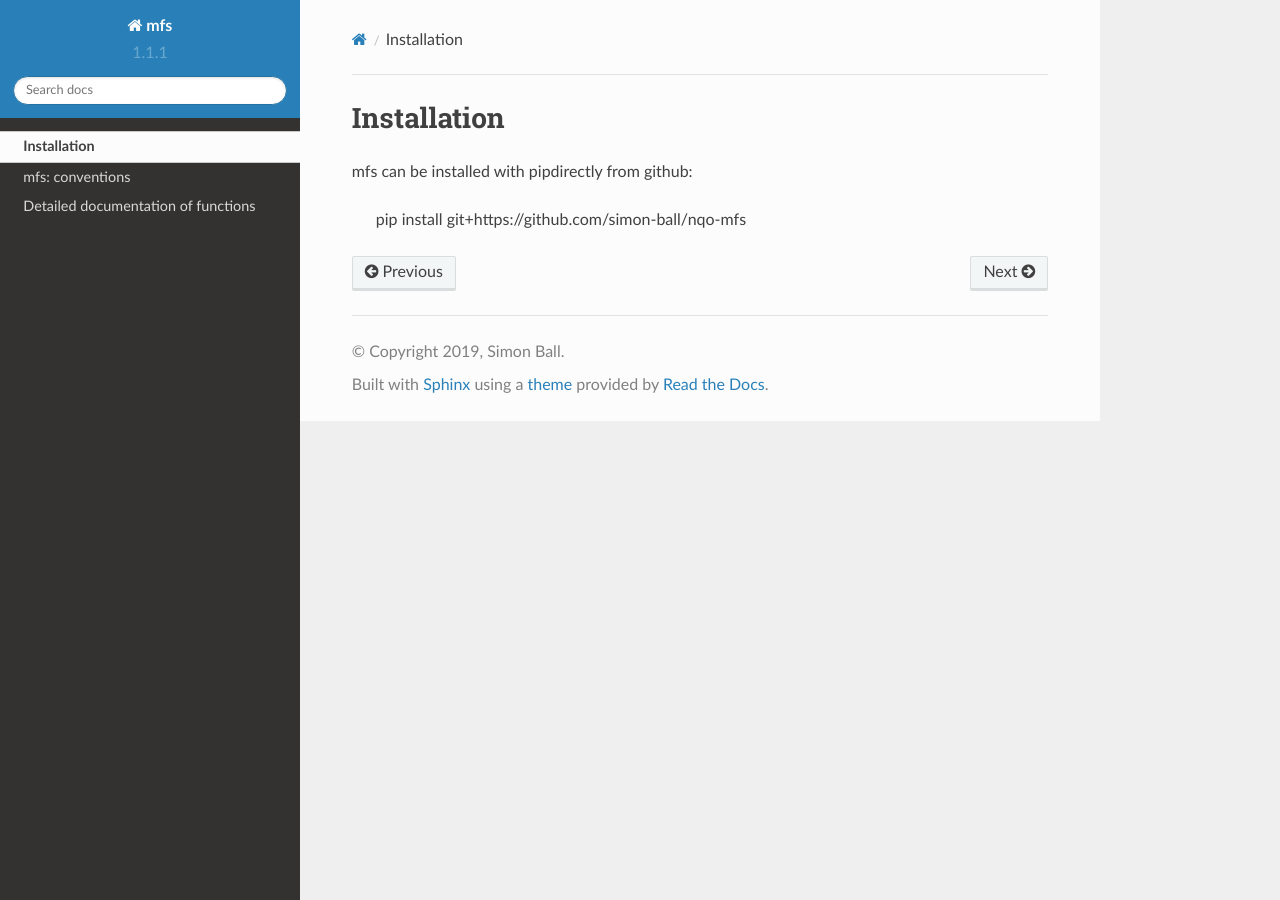
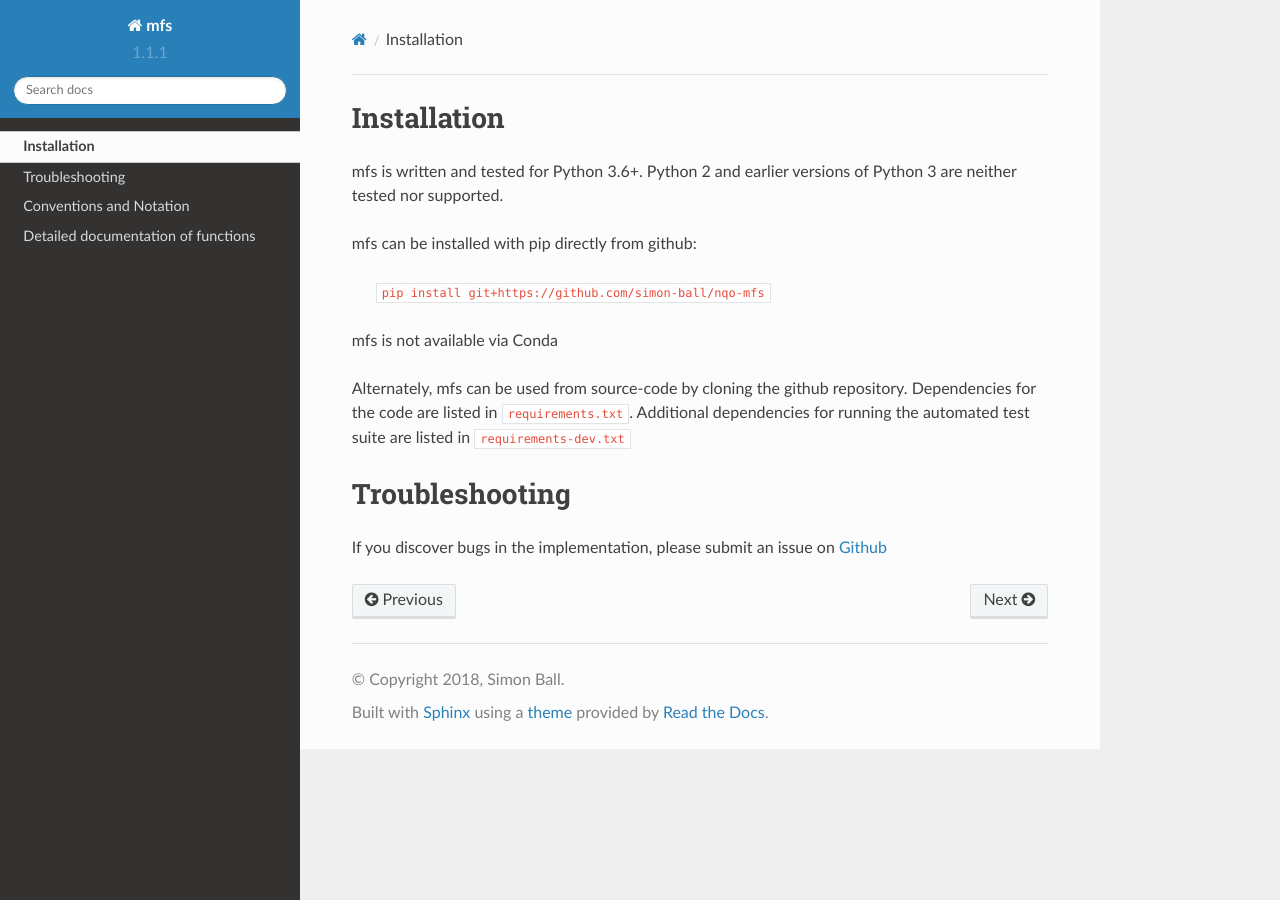
Before and after one commit to simon-ball/nqo-mfs, a Sphinx documentation site: the page built from docs/docs/installation.rst, in a window 1280 px wide. Built offline with Sphinx 7.4.7 and the Read the Docs theme 2.0.0, drawn with Linux system fonts in a browser that asks for light colours; formulas are drawn with MathJax 3.

Commit message:
Improve on Installation guide

```diff
--- a/docs/conf.py
+++ b/docs/conf.py
@@ -23,7 +23,7 @@ os.environ['MPLBACKEND'] = 'Agg'  # avoid tkinter import errors on rtfd.io
 # -- Project information -----------------------------------------------------
 
 project = u'mfs'
-copyright = '2019, Simon Ball'
+copyright = '2018, Simon Ball'
 author = 'Simon Ball'
 
 # The short X.Y version
--- a/docs/docs/conventions.rst
+++ b/docs/docs/conventions.rst
@@ -1,5 +1,5 @@
-mfs: conventions
-================
+Conventions and Notation
+========================
 
 To maintain consistency, the following conventions are used throughout the library
 
--- a/docs/docs/installation.rst
+++ b/docs/docs/installation.rst
@@ -1,7 +1,20 @@
-
 Installation
 ============
 
-mfs can be installed with pipdirectly from github:
+mfs is written and tested for Python 3.6+. Python 2 and earlier versions of Python 3 are neither tested nor supported.
 
-    pip install git+https://github.com/simon-ball/nqo-mfs
+mfs can be installed with pip directly from github:
+
+    ``pip install git+https://github.com/simon-ball/nqo-mfs``
+
+mfs is not available via Conda
+
+Alternately, mfs can be used from source-code by cloning the github repository. Dependencies for the code are listed in ``requirements.txt``. Additional dependencies for running the automated test suite are listed in ``requirements-dev.txt``
+
+
+
+
+Troubleshooting
+===============
+
+If you discover bugs in the implementation, please submit an issue on `Github <https://github.com/simon-ball/nqo-mfs/issues>`_
```
